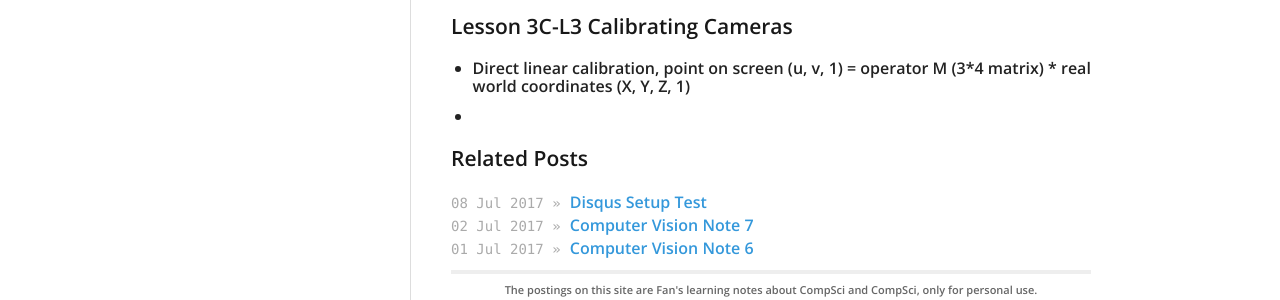
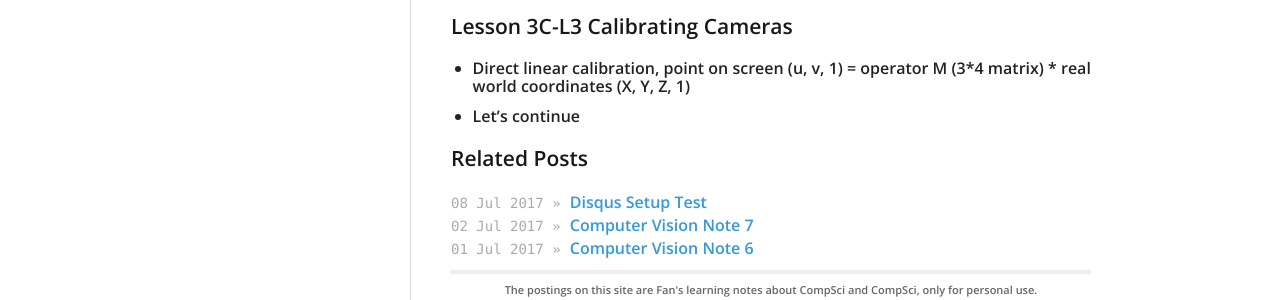
Before and after one commit to KimLakWon/fanfanman.github.io, a Jekyll site: the page built from _posts/2017-07-07-Computer-Vision-Note-8.md, in a window 1280 px wide. Shown: the part 945-1245 px from the top of the page. Built offline with Jekyll 4.4.1, drawn with Linux system fonts in a browser that asks for light colours; nearby versions of some CDN libraries.

Commit message:
today's update

```diff
--- a/_posts/2017-07-07-Computer-Vision-Note-8.md
+++ b/_posts/2017-07-07-Computer-Vision-Note-8.md
@@ -27,4 +27,4 @@ tags:
 
 ### Lesson 3C-L3 Calibrating Cameras
 - Direct linear calibration, point on screen (u, v, 1) = operator M (3*4 matrix) * real world coordinates (X, Y, Z, 1)
--
+- Let's continue
```
